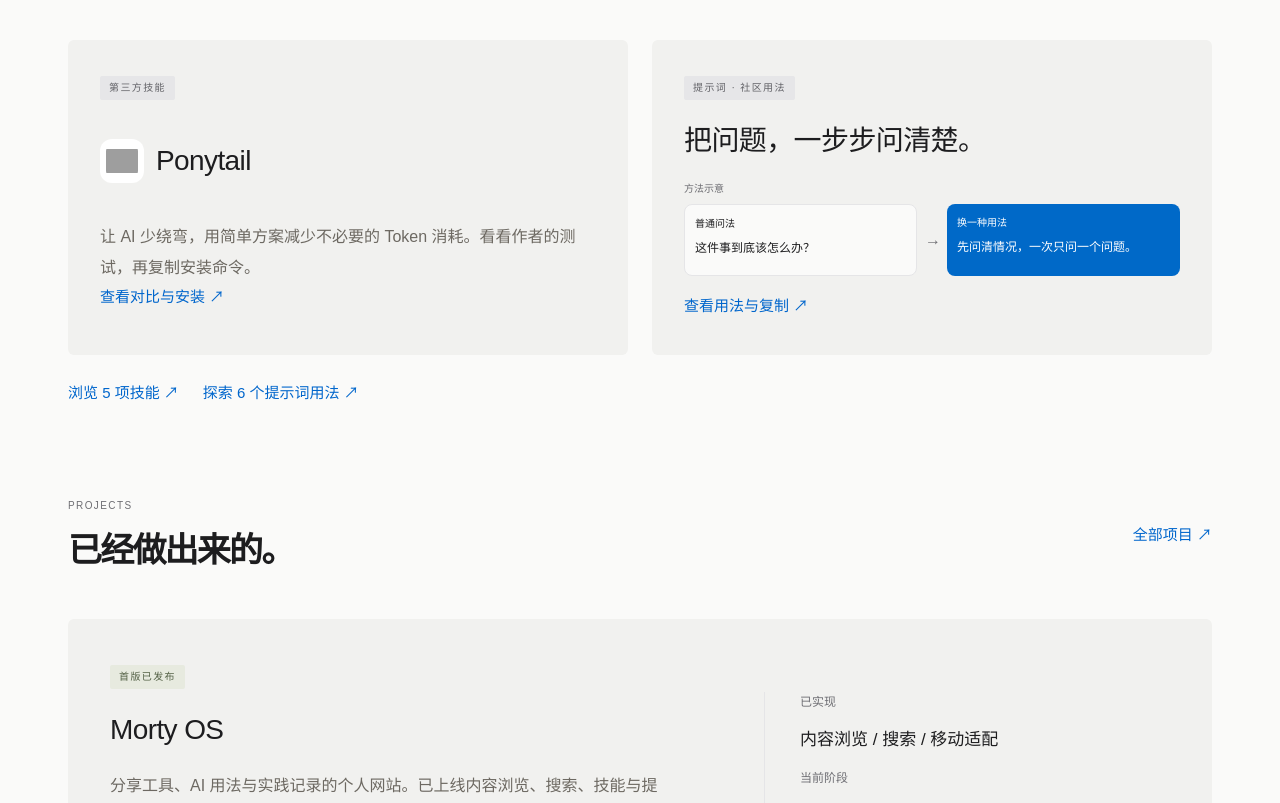
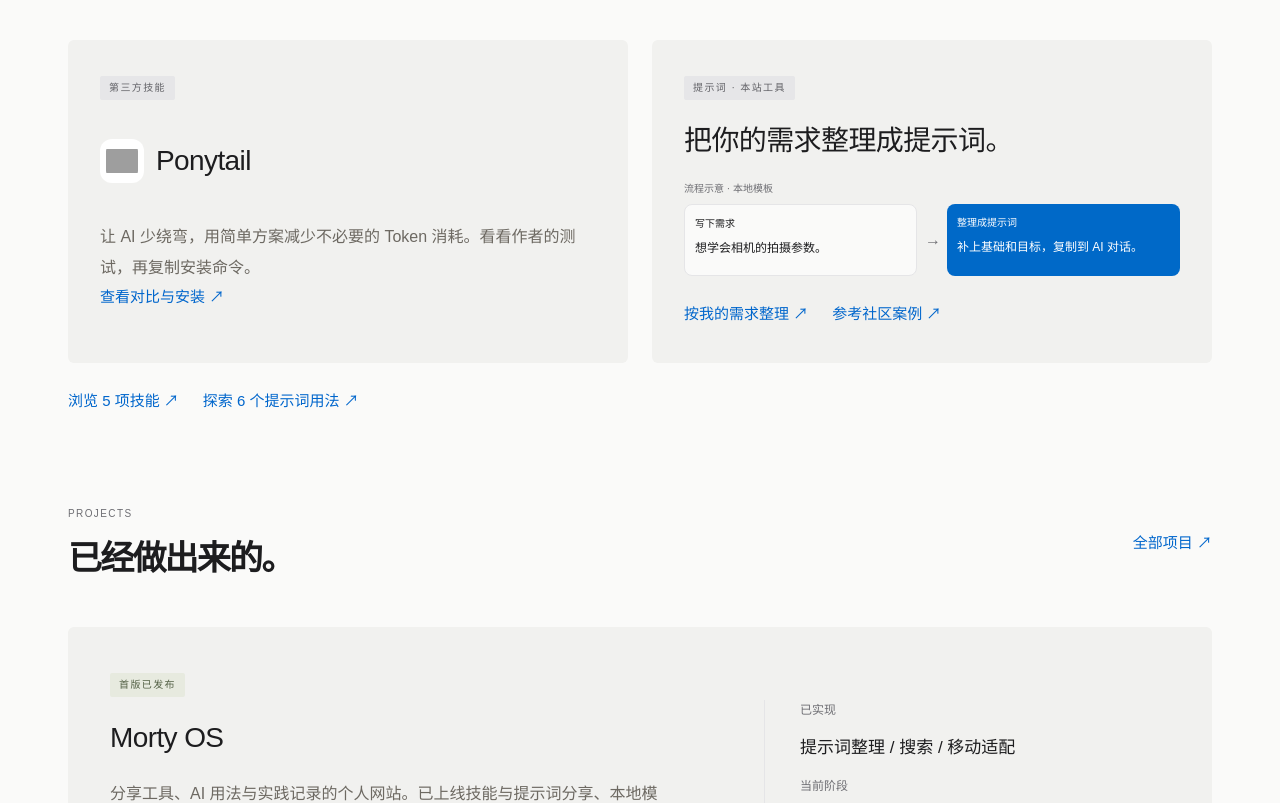
Before and after one commit to morty980703/morty-os, a Next.js app: page / in a window 1280 px wide. Shown: the part 640-1443 px from the top of the page. Built offline with nearby package versions, Linux system fonts and the light colour scheme; no server answers; grey boxes are pictures that could not be loaded.

Commit message:
Connect homepage prompts to the local builder

```diff
--- a/app/builds/morty-os/page.tsx
+++ b/app/builds/morty-os/page.tsx
@@ -1,10 +1,10 @@
 import Link from 'next/link';
 import { siteURL } from '../../../lib/site';
-export const metadata = { title: 'Morty OS — 项目记录', description: 'Morty OS 已实现的内容浏览、技能与提示词分享、搜索、移动适配，以及当前验证与源码状态。' };
+export const metadata = { title: 'Morty OS — 项目记录', description: 'Morty OS 已实现的技能与提示词分享、本地模板提示词整理器、搜索、移动适配，以及当前验证与源码状态。' };
 export default function Project() {
   return <article className="article">
     <Link className="eyebrow" href="/builds">← 全部项目</Link>
-    <div className="eyebrow article-meta">首版已发布 · 更新于 2026-10-04</div>
+    <div className="eyebrow article-meta">首版已发布 · 更新于 2026-10-07</div>
     <h1>Morty OS</h1>
     <p className="lead">一个分享工具、AI 用法和实践记录的个人网站。从能浏览的内容开始，把用途、来源与当前状态讲清楚。</p>
     <div className="prose">
@@ -12,6 +12,7 @@ export default function Project() {
       <ul>
         <li>浏览 5 项第三方技能，了解用途、使用条件和来源，复制各自的安装命令；Ponytail 另有作者测试对比。</li>
         <li>探索 6 个社区提示词案例，查看问法示意、使用反馈和原文；填写所需信息后复制使用。</li>
+        <li>使用本站的<Link className="text-link" href="/tools/prompt-builder">提示词整理器</Link>，选择整理资料、学习知识或梳理想法，补充需求和条件，再复制到常用的 AI 对话中。它使用固定本地模板，不调用 AI 模型，也不提交输入。</li>
         <li>按分类、关键词、主题或标签查找内容，阅读项目记录与实践笔记。</li>
         <li>在手机和桌面浏览，切换浅色／深色主题。</li>
       </ul>
@@ -26,6 +27,7 @@ export default function Project() {
         <li>2026-10-04：补充本站项目与实践文章，分开博客的实践内容和草稿，整理关于页。</li>
         <li>2026-10-04：通过内容与视觉审核，在 Vercel 发布第一版网站。</li>
         <li>2026-10-04：按六个维度筛选第三方技能，补充 Agent Reach、宝玉翻译、文章排版和归藏 PPT；统一为简洁文字标题，作者头像放入来源说明。</li>
+        <li>2026-10-07：上线本地模板提示词整理器，接入工具分类、搜索和提示词板块，支持三种场景与复制使用。</li>
       </ul>
       <h2>实现与验证</h2>
       <p>内容保存在本地文件中，页面使用 Next.js、TypeScript 和 MDX。站点已完成代码检查、类型检查、生产构建，以及页面链接、复制操作、搜索和手机／桌面深浅主题检查。</p>
--- a/app/page.tsx
+++ b/app/page.tsx
@@ -16,19 +16,19 @@ export default function Home() {
     <div className="home-heading"><div><span className="eyebrow">TOOLS</span><h2>让 AI 更好用，从这里开始。</h2></div><Link className="text-link" href="/tools">全部工具与用法 ↗</Link></div>
     <div className="project-grid home-tool-grid">
       <Link className="project-tile" href="/tools/ponytail"><span className="badge neutral">第三方技能</span><div className="home-tool-title"><PonytailAvatar /><h3>Ponytail</h3></div><p>让 AI 少绕弯，用简单方案减少不必要的 Token 消耗。看看作者的测试，再复制安装命令。</p><span className="text-link">查看对比与安装 ↗</span></Link>
-      <Link className="project-tile" href={`/tools/prompt-${prompts[0].id}`}>
-        <span className="badge neutral">提示词 · 社区用法</span><h3>{prompts[0].scene.goal}</h3>
-        <figure className="home-prompt-preview"><figcaption>方法示意</figcaption><div className="home-prompt-comparison">
-          <div className="prompt-before"><span>普通问法</span><p>{prompts[0].scene.before}</p></div>
+      <article className="project-tile">
+        <span className="badge neutral">提示词 · 本站工具</span><h3>把你的需求整理成提示词。</h3>
+        <figure className="home-prompt-preview"><figcaption>流程示意 · 本地模板</figcaption><div className="home-prompt-comparison">
+          <div className="prompt-before"><span>写下需求</span><p>想学会相机的拍摄参数。</p></div>
           <span className="prompt-direction" aria-hidden="true">→</span>
-          <div className="prompt-after"><span>换一种用法</span><p>{prompts[0].scene.after}</p></div>
+          <div className="prompt-after"><span>整理成提示词</span><p>补上基础和目标，复制到 AI 对话。</p></div>
         </div></figure>
-        <span className="text-link">查看用法与复制 ↗</span>
-      </Link>
+        <div className="home-tool-links"><Link className="text-link" href="/tools/prompt-builder">按我的需求整理 ↗</Link><Link className="text-link" href="/tools?category=prompt">参考社区案例 ↗</Link></div>
+      </article>
     </div>
     <div className="home-tool-links"><Link className="text-link" href="/tools?category=skill">浏览 {skillCount} 项技能 ↗</Link><Link className="text-link" href="/tools?category=prompt">探索 {prompts.length} 个提示词用法 ↗</Link></div>
   </section>
-  <section id="projects" className="home-section"><div className="home-heading"><div><span className="eyebrow">PROJECTS</span><h2>已经做出来的。</h2></div><Link className="text-link" href="/builds">全部项目 ↗</Link></div><Link className="project-tile featured-project" href="/builds/morty-os"><div><span className="badge">首版已发布</span><h3>Morty OS</h3><p>分享工具、AI 用法与实践记录的个人网站。已上线内容浏览、搜索、技能与提示词分享，并适配手机与桌面。</p><span className="text-link">查看实现与当前状态 ↗</span></div><div className="project-facts"><span>已实现</span><strong>内容浏览 / 搜索 / 移动适配</strong><span>当前阶段</span><strong>首版上线，持续迭代</strong></div></Link></section>
+  <section id="projects" className="home-section"><div className="home-heading"><div><span className="eyebrow">PROJECTS</span><h2>已经做出来的。</h2></div><Link className="text-link" href="/builds">全部项目 ↗</Link></div><Link className="project-tile featured-project" href="/builds/morty-os"><div><span className="badge">首版已发布</span><h3>Morty OS</h3><p>分享工具、AI 用法与实践记录的个人网站。已上线技能与提示词分享、本地模板提示词整理器、内容搜索，并适配手机与桌面。</p><span className="text-link">查看实现与当前状态 ↗</span></div><div className="project-facts"><span>已实现</span><strong>提示词整理 / 搜索 / 移动适配</strong><span>当前阶段</span><strong>首版上线，持续迭代</strong></div></Link></section>
   <section id="blog" className="home-section"><div className="home-heading"><div><span className="eyebrow">BLOG</span><h2>从这次实践里，带走一点经验。</h2></div><Link className="text-link" href="/notes">全部文章 ↗</Link></div><div className="project-grid">{featuredNotes.map(note => <Link className="blog-feature" href={`/notes/${note.slug}`} key={note.slug}><span className="eyebrow">{note.tags[0]} · 实践笔记</span><h3>{note.title}</h3><p>{note.summary}</p><span className="text-link">阅读全文 ↗</span></Link>)}</div></section>
   <section className="home-about"><h2>做东西。做生意。<br />记录真正有用的。</h2><Link className="text-link" href="/about">认识 Morty OS ↗</Link></section>
 </div>; }
```
